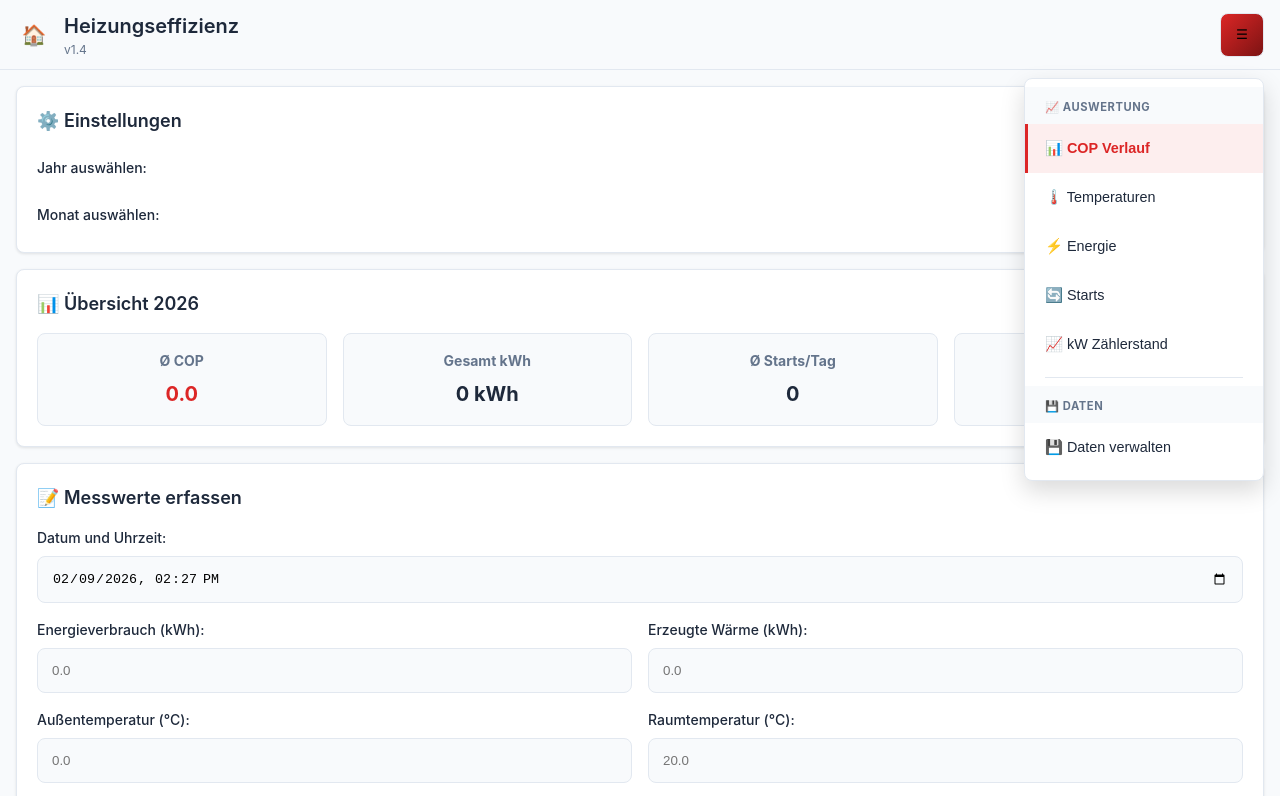
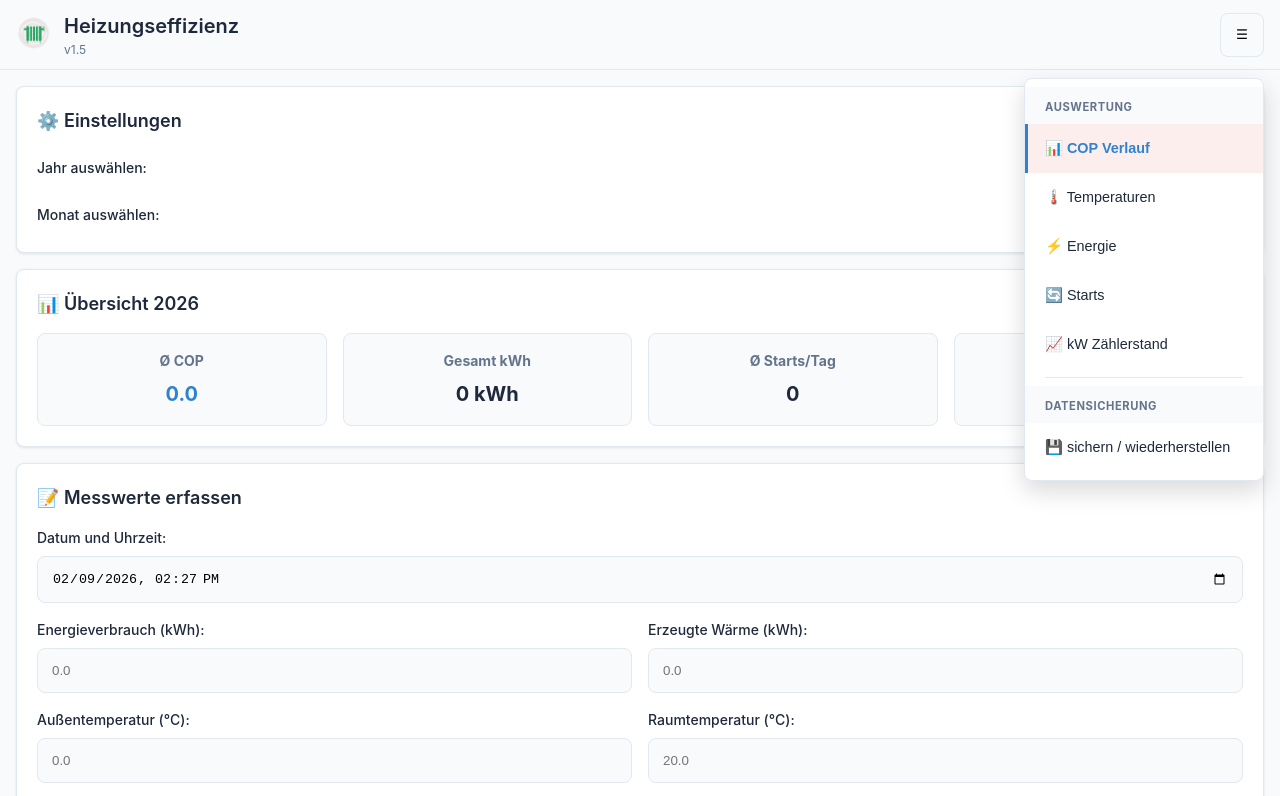
Before and after one commit to 65sjqq2wcv-ship-it/Heizungseffizienz, a plain HTML site: page index.html in a window 1280 px wide. Both pictures are taken after a click on the button "Menü öffnen". Shown: the top 796 px of the page. Drawn offline with nearby package versions, Linux system fonts and the light colour scheme.

Commit message:
kleinere Anpassungen am Menu und Farben

```diff
--- a/app.js
+++ b/app.js
@@ -1,5 +1,5 @@
 // Heizungseffizienz App - JavaScript
-// Version: 1.4
+// Version: 1.5
 
 class HeizungseffizienzApp {
   constructor() {
@@ -1446,7 +1446,7 @@ class HeizungseffizienzApp {
     const exportData = {
       measurements: this.measurements,
       exportDate: new Date().toISOString(),
-      appVersion: "1.4",
+      appVersion: "1.5",
       totalMeasurements: this.measurements.length,
     };
 
--- a/index.html
+++ b/index.html
@@ -52,10 +52,10 @@
     <div class="app">
       <header>
         <div class="logo">
-          <div class="logo-img">🏠</div>
+          <div class="logo-img"><img src="logo.png" alt="PKV Belege" class="logo-img" /></div>
           <div class="header-content">
             <h1>Heizungseffizienz</h1>
-            <div class="version-info">v1.4</div>
+            <div class="version-info">v1.5</div>
           </div>
         </div>
         <div class="header-actions">
@@ -69,7 +69,7 @@
             </button>
             <div id="dropdown-menu" class="dropdown-menu">
               <div class="menu-section">
-                <div class="menu-header">📈 Auswertung</div>
+                <div class="menu-header">Auswertung</div>
                 <button id="menu-chart-cop" class="menu-item active">
                   📊 COP Verlauf
                 </button>
@@ -90,9 +90,9 @@
               <div class="menu-divider"></div>
 
               <div class="menu-section">
-                <div class="menu-header">💾 Daten</div>
+                <div class="menu-header">Datensicherung</div>
                 <button id="menu-backup" class="menu-item">
-                  💾 Daten verwalten
+                  💾 sichern / wiederherstellen
                 </button>
               </div>
             </div>
--- a/styles.css
+++ b/styles.css
@@ -1,6 +1,6 @@
 :root {
-  --primary-color: #dc2626;
-  --shadow-color: #7c1313;
+  --primary-color: #3182ce;
+  --shadow-color: #2c5282;
   --background-color: #f8fafc;
   --card-background: #ffffff;
   --text-color: #1e293b;
@@ -78,7 +78,7 @@ header {
 }
 
 .header-icon-btn {
-  background: linear-gradient(135deg, var(--primary-color) 0%, var(--shadow-color) 100%);
+  background: var(--background-color);
   border: 1px solid var(--border-color);
   width: 44px;
   height: 44px;
@@ -90,7 +90,7 @@ header {
 }
 
 .header-icon-btn:active {
-  background: linear-gradient(135deg, var(--primary-color) 0%, var(--shadow-color) 100%);
+  background: var(--background-color);
 }
 
 /* Dropdown Menu */
@@ -417,7 +417,7 @@ section h2 {
 }
 
 .btn-icon {
-  background: linear-gradient(135deg, var(--primary-color) 0%, var(--shadow-color) 100%);
+  background: var(--background-color);
   border: 1px solid var(--border-color);
   color: var(--text-secondary);
   width: 36px;
@@ -430,7 +430,7 @@ section h2 {
 }
 
 .btn-icon:active {
-  background: linear-gradient(135deg, var(--primary-color) 0%, var(--shadow-color) 100%);
+  background: var(--background-color);
 }
 
 .btn-icon.danger:active {
--- a/sw.js
+++ b/sw.js
@@ -1,6 +1,6 @@
 // Service Worker - Heizungseffizienz App
 // Nur diese Zeile für Updates ändern:
-const APP_VERSION = '1.4'; // ← Hier Version erhöhen zum Testen
+const APP_VERSION = '1.5'; // ← Hier Version erhöhen zum Testen
 const CACHE_NAME = `heizungseffizienz-v${APP_VERSION}`;
 const APP_NAME = 'Heizungseffizienz';
 
```
